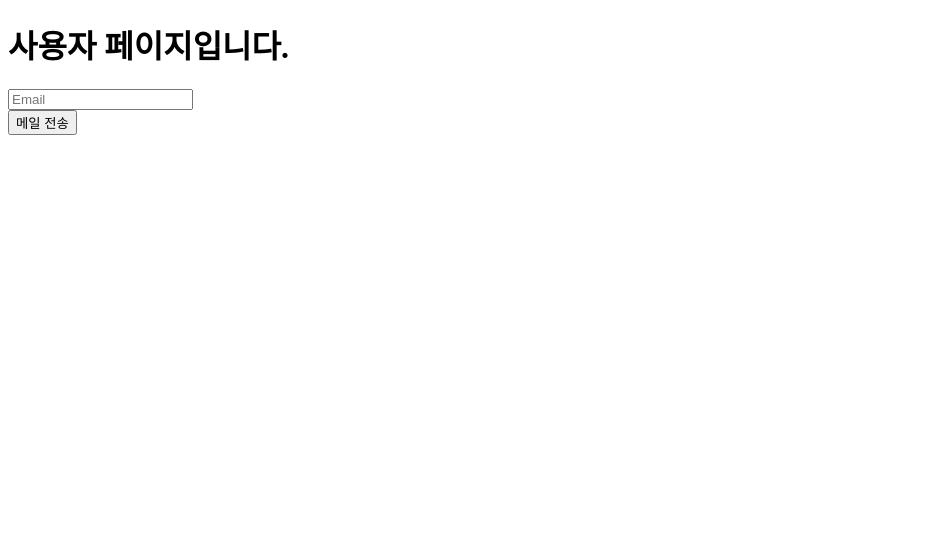
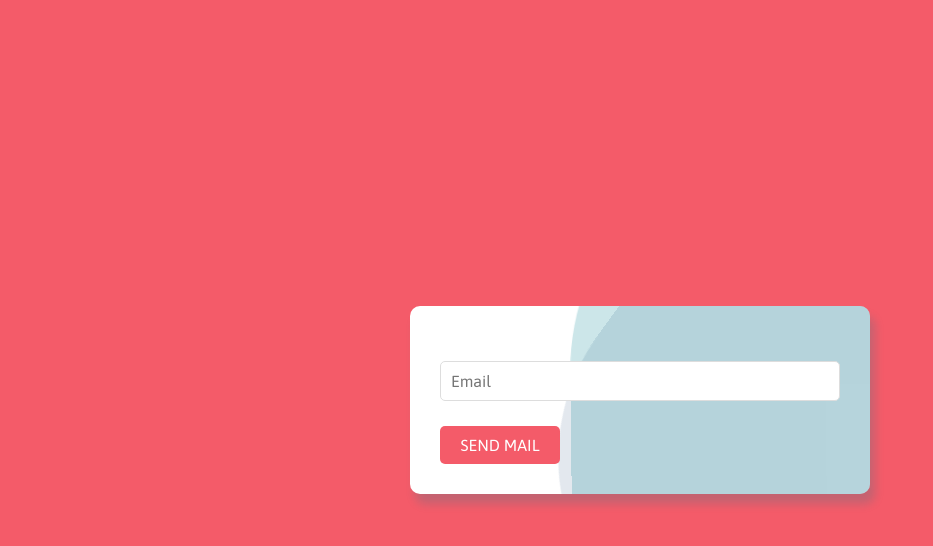
Before and after one commit to SK-team-Project/SK-python-project, a Flask app: page /user/ in a window 1280 px wide. Shown: the top 546 px of the page, without its empty margins (0-933 px from the left). Run offline with Flask 3, Linux system fonts and the light colour scheme.

Commit message:
로그인,index css추가

```diff
--- a/templates/user.html
+++ b/templates/user.html
@@ -3,18 +3,125 @@
 <head>
     <meta charset="UTF-8">
     <meta name="viewport" content="width=device-width, initial-scale=1.0">
-    <title>User Page</title>
+    <title>User Login</title>
+    <link href="https://fonts.googleapis.com/css?family=Asap" rel="stylesheet">
+    <style>
+        /* scss->css변환
+         */
+
+        /* 변수 선언 (CSS 변수로 변환) */
+        :root {
+            --greenSeaweed: rgba(2, 128, 144, 1);
+            --blueQueen: rgba(69, 105, 144, 1);
+            --redFire: rgba(244, 91, 105, 1);
+            --fontAsap: 'Asap', sans-serif;
+        }
+
+        body {
+            background-color: var(--redFire);
+            font-family: var(--fontAsap);
+        }
+
+        .login {
+            overflow: hidden;
+            background-color: white;
+            padding: 40px 30px 30px 30px;
+            border-radius: 10px;
+            position: absolute;
+            top: 50%;
+            left: 50%;
+            width: 400px;
+            transform: translate(-50%, -50%);
+            transition: transform 300ms, box-shadow 300ms;
+            box-shadow: 5px 10px 10px rgba(2, 128, 144, 0.2);
+            z-index: 1; /* 애니메이션이 뒤에 있도록 z-index 추가 */
+        }
+
+        .login::before, .login::after {
+            content: '';
+            position: absolute;
+            width: 600px;
+            height: 600px;
+            border-top-left-radius: 40%;
+            border-top-right-radius: 45%;
+            border-bottom-left-radius: 35%;
+            border-bottom-right-radius: 40%;
+            z-index: -1;
+        }
+
+        .login::before {
+            left: 40%;
+            bottom: -130%;
+            background-color: rgba(69, 105, 144, 0.15);
+            animation: wawes 6s infinite linear;
+        }
+
+        .login::after {
+            left: 35%;
+            bottom: -125%;
+            background-color: rgba(2, 128, 144, 0.2);
+            animation: wawes 7s infinite;
+        }
+
+
+        .login input[type="text"],
+        .login input[type="password"] {
+            font-family: var(--fontAsap);
+            display: block;
+            border-radius: 5px;
+            font-size: 16px;
+            background: white;
+            width: 100%;
+            border: 1px solid #ddd; /* 테두리를 살짝 추가하여 가시성 확보 */
+            padding: 10px;
+            margin: 15px 0;
+            box-sizing: border-box; /* 패딩이 너비에 포함되도록 설정 */
+        }
+
+        /* * '메일 전송' 버튼과 'login' 버튼에 동일한 스타일
+         */
+        .login button {
+            font-family: var(--fontAsap);
+            cursor: pointer;
+            color: #fff;
+            font-size: 16px;
+            text-transform: uppercase;
+            width: 120px; /* 버튼 너비 확장 */
+            border: 0;
+            padding: 10px 0;
+            margin-top: 10px;
+            border-radius: 5px;
+            background-color: var(--redFire);
+            transition: background-color 300ms;
+        }
+
+        .login button:hover {
+            background-color: #e05060; /* darken($redFire, 5%) */
+        }
+
+        .login button:disabled {
+            background-color: #cccccc;
+            cursor: not-allowed;
+        }
+
+        @keyframes wawes {
+            from { transform: rotate(0); }
+            to { transform: rotate(360deg); }
+        }
+
+        /* h1 태그는 디자인에 포함되지 않아 숨김 처리 */
+        h1 {
+            display: none;
+        }
+    </style>
 </head>
 <body>
-    <h1>사용자 페이지입니다.</h1>
-     <!-- onsubmit 이벤트에 validateForm 함수를 연결을 통해 값 누락 방지 -->
-    <form method="post" action="{{ url_for('user.login') }}" onsubmit="return validateForm()">
-        <input type="text" id="email" name="email" placeholder="Email"><br>
-        <button type="button" id="send-mail" onclick="sendOneTimeMail()">메일 전송</button>
+    <form class="login" method="post" action="{{ url_for('user.login') }}" onsubmit="return validateForm()">
+        <input type="text" id="email" name="email" placeholder="Email">
+        <button type="button" id="send-mail" onclick="sendOneTimeMail()">Send Mail</button>
 
-        <!-- 3. 비밀번호 입력과 최종 로그인 버튼 (처음에는 숨김) -->
         <div id="password-section" style="display: none;">
-            <input type="password" id="password" name="password" placeholder="Password"><br>
+            <input type="password" id="password" name="password" placeholder="Password">
             <button type="submit">login</button>
         </div>
     </form>
@@ -29,24 +136,21 @@
                 return;
             }
 
-            // 버튼을 비활성화하여 중복 클릭 방지
             sendButton.disabled = true;
             sendButton.textContent = 'sending...';
 
             try {
                 const response = await fetch("{{ url_for('user.code') }}", {
                     method: 'POST',
-                    headers: {
-                        'Content-Type': 'application/json',
-                    },
-                    body: JSON.stringify({ email: email }), // Json값 문자열로 변환
+                    headers: { 'Content-Type': 'application/json' },
+                    body: JSON.stringify({ email: email }),
                 });
 
                 const data = await response.json();
 
                 if (data.success) {
                     alert('check your mail mail sent');
-                    document.getElementById('password-section').style.display = 'block'; // block 요소로 보여지게 만들어라.
+                    document.getElementById('password-section').style.display = 'block';
                 } else {
                     alert('메일 전송에 실패했습니다. 다시 시도해주세요.');
                     sendButton.disabled = false;
@@ -62,7 +166,6 @@
 
         function validateForm() {
             const password = document.getElementById('password').value;
-
             if (password.trim() === '') {
                 alert('input password');
                 return false;
```
Also changed, not shown: templates/index.html (+35 -6 lines).
